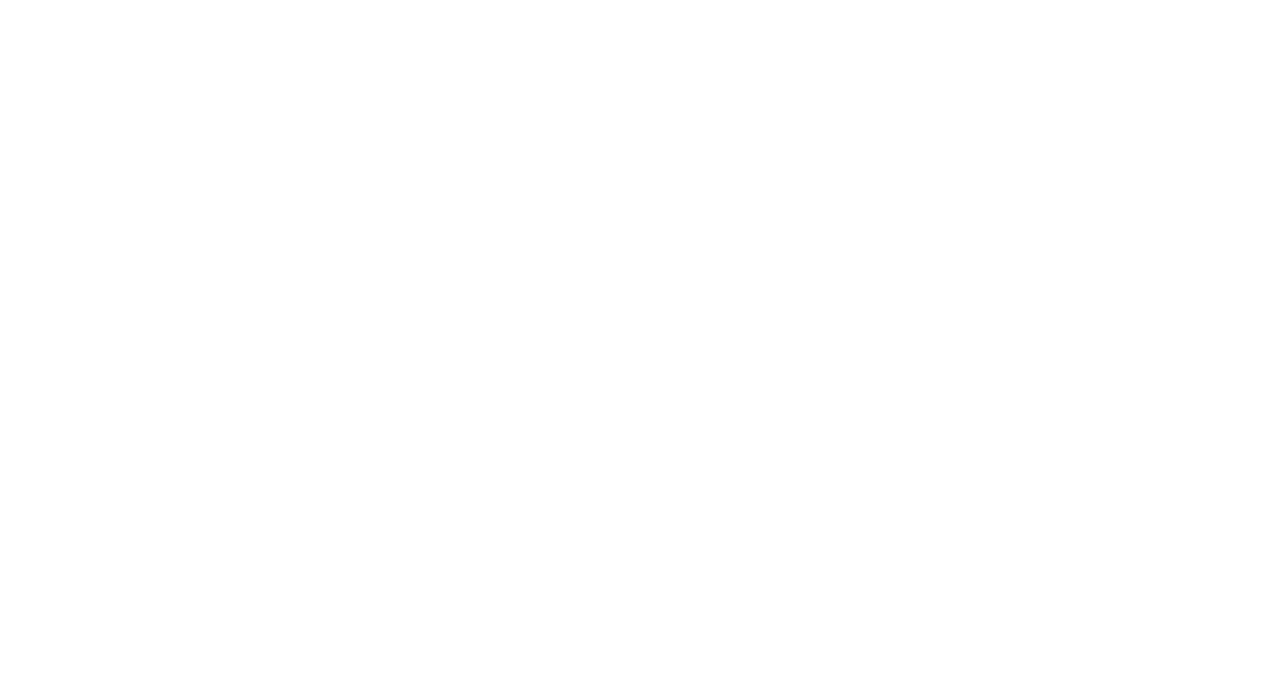
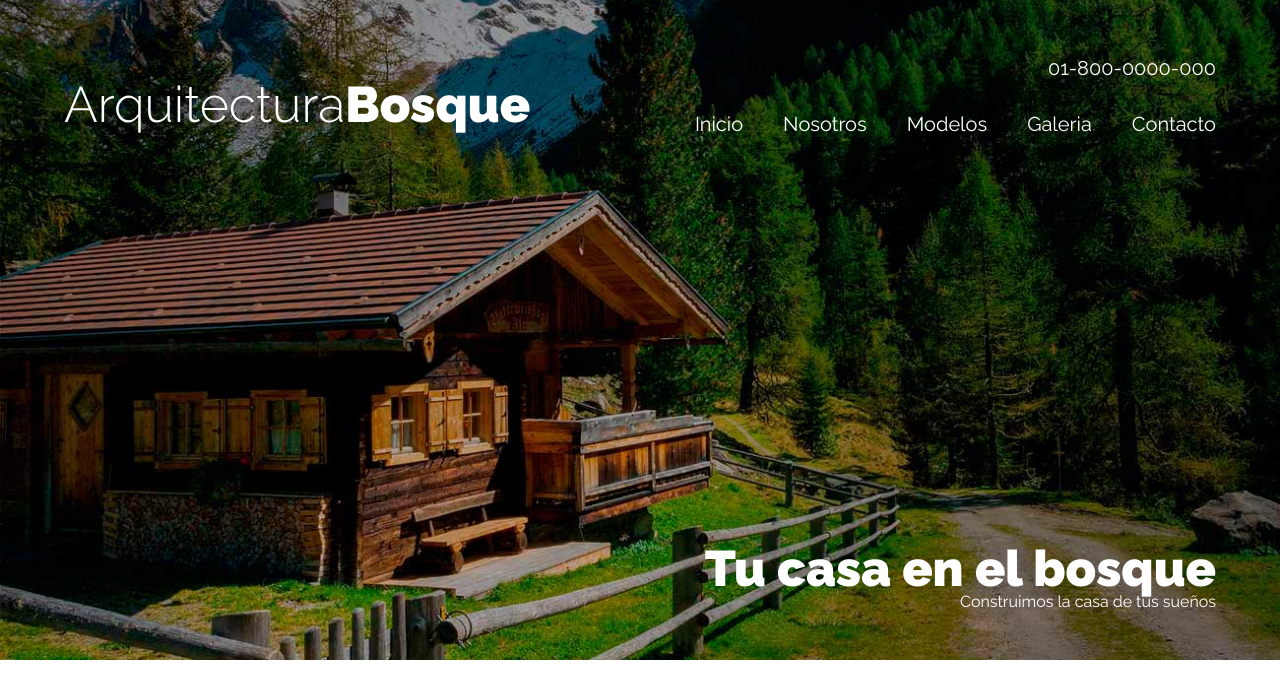
Before and after one commit to GiovanniOlan/course-css-la-guia-completa, a plain HTML site: page 08-forest-architecture/index.html in a window 1280 px wide. Drawn offline with Linux system fonts and the light colour scheme.

Commit message:
Learn: Nesting code

```diff
--- a/08-forest-architecture/css/styles.css
+++ b/08-forest-architecture/css/styles.css
@@ -3,7 +3,7 @@
     --black: #111111;
     --gray: #343A40;
 
-    --primaryFont: "Ralaway", sans-serif;
+    --primaryFont: "Raleway", sans-serif;
 }
 
 html {
@@ -75,3 +75,114 @@ img {
 .mt-5 {
     margin-top: 5rem;
 }
+
+/* header */
+
+.header {
+    min-height: 60rem;
+    background-image: url("../img/hero.jpg");
+    background-repeat: no-repeat;
+    background-size: cover;
+    background-position: center;
+    padding: 5rem 0;
+}
+
+.header-container {
+    display: flex;
+    flex-direction: column;
+    height: calc(60rem - 4rem);
+    justify-content: space-between;
+    color: var(--white);
+
+    .header-top {
+        @media (min-width: 768px) {
+            display: flex;
+            justify-content: space-between;
+            gap: 1rem;
+        }
+
+        .logo h1 {
+            text-align: center;
+            font-size: 3rem;
+            font-weight: 300;
+
+            @media (min-width: 768px) {
+                font-size: 5rem;
+            }
+
+            & span {
+                font-weight: 900;
+            }
+        }
+
+        .contact {
+            display: flex;
+            flex-direction: column;
+            text-align: center;
+            font-size: 2rem;
+
+            @media (min-width: 768px) {
+                flex-grow: 2;
+                align-items: flex-end;
+            }
+
+            .number-phone {
+                color: var(--white);
+                margin-bottom: 1rem;
+            }
+
+            .navbar {
+                color: var(--white);
+
+                @media (min-width: 768px) {
+                    display: flex;
+                    justify-content: flex-end;
+                    flex-wrap: wrap;
+                }
+
+                @media (min-width: 1200px) {
+                    flex-wrap: unset;
+                }
+
+                & a {
+                    display: block;
+                    color: var(--white);
+                    padding: .5rem;
+                    text-align: center;
+
+                    @media (min-width: 768px) {
+                        padding: 1rem 2rem;
+                    }
+                }
+
+                @media (min-width: 768px) {
+                    & a:last-child {
+                        padding-right: 0;
+                    }
+                }
+
+            }
+        }
+    }
+
+    .header-slogan {
+        text-align: center;
+        line-height: 1;
+
+        @media (min-width: 768px) {
+            text-align: right;
+        }
+
+        & h1 {
+            margin: 0;
+            font-size: 3rem;
+            @media (min-width: 768px) {
+                font-size: 5rem;
+            }
+        }
+
+        & p {
+            margin: 0;
+        }
+    }
+}
--- a/08-forest-architecture/index.html
+++ b/08-forest-architecture/index.html
@@ -13,6 +13,28 @@
         <link rel="stylesheet" href="./css/styles.css">
     </head>
     <body>
-
+        <header class="header">
+            <div class="container header-container">
+                <div class="header-top">
+                    <div class="logo">
+                        <h1 class="site-name">Arquitectura<span>Bosque</span></h1>
+                    </div>
+                    <div class="contact">
+                        <a class="number-phone" href="tel:01-800-0000-000">01-800-0000-000</a>
+                        <nav class="navbar">
+                            <a class="link" href="#">Inicio</a>
+                            <a class="link" href="#">Nosotros</a>
+                            <a class="link" href="#">Modelos</a>
+                            <a class="link" href="#">Galeria</a>
+                            <a class="link" href="#">Contacto</a>
+                        </nav>
+                    </div>
+                </div>
+                <div class="header-slogan">
+                    <h1>Tu casa en el bosque</h1>
+                    <p>Construimos la casa de tus sueños</p>
+                </div>
+            </div>
+        </header>
     </body>
 </html>
```
